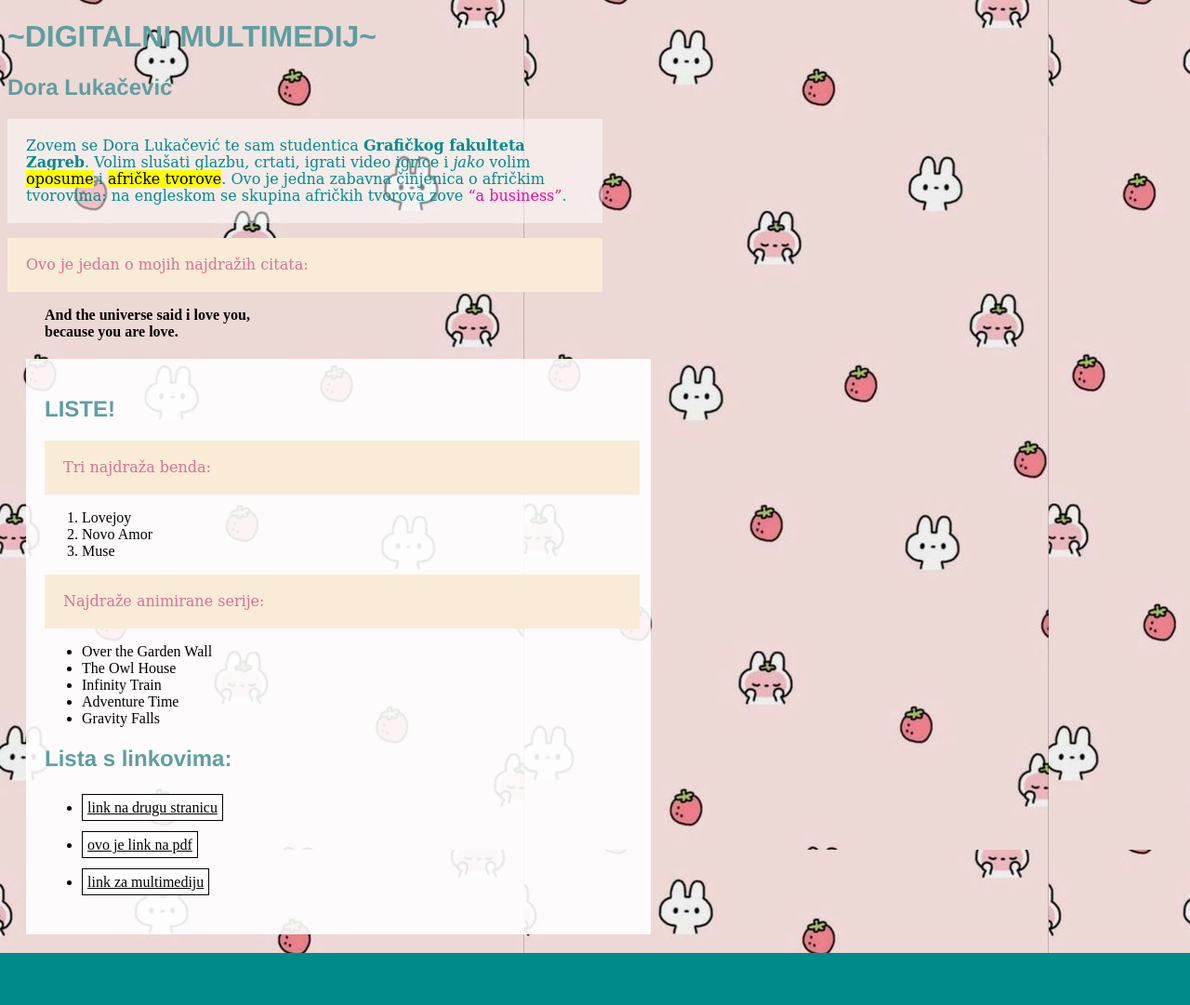
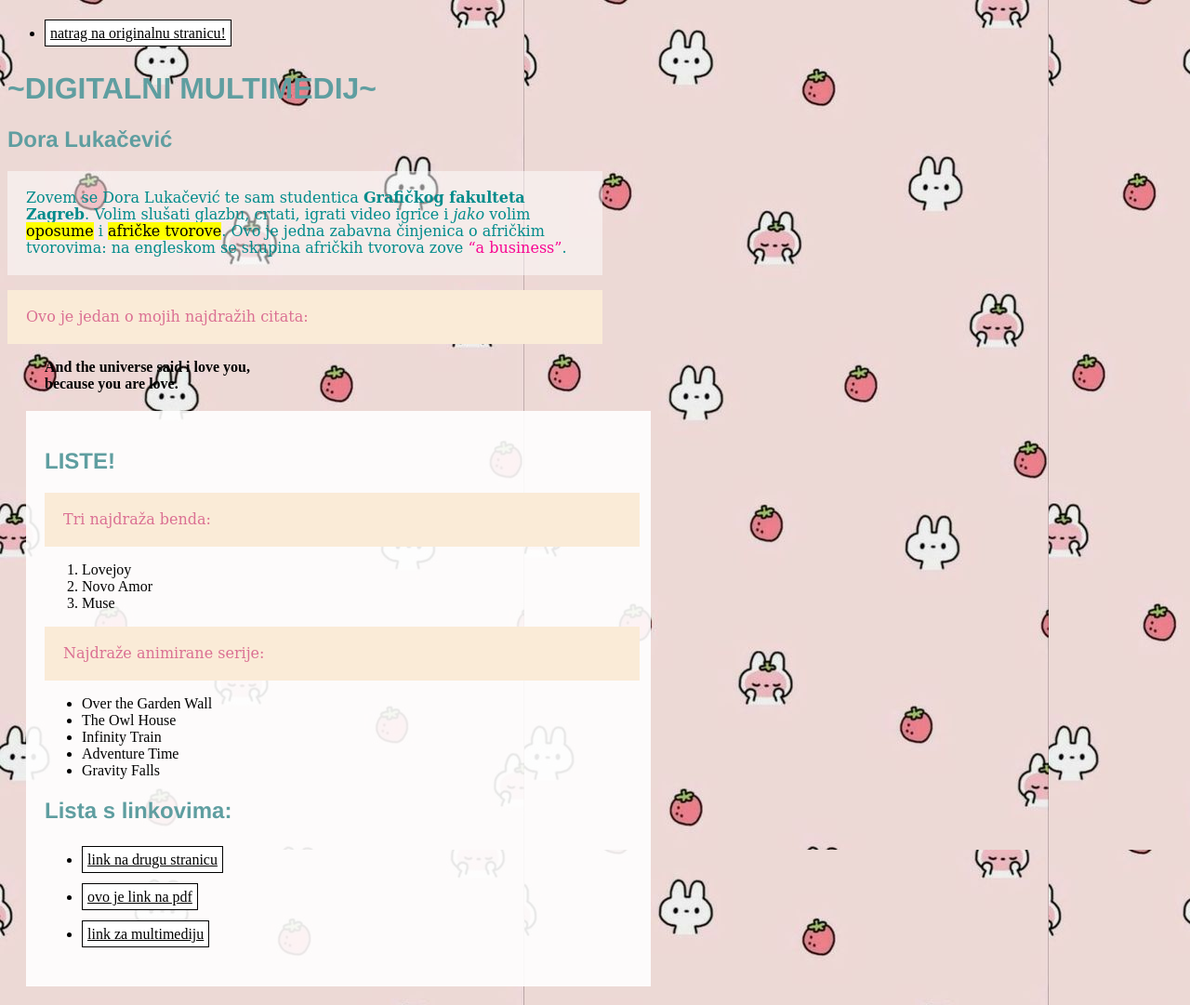
Before and after one commit to doralukacevic/DoraLukacevic, a plain HTML site: page html1/index.html in a window 1280 px wide. Shown: the whole page at 93% size. Before the commit the page ends 1025 px from the top, so only its background shows below. Drawn offline with Linux system fonts and the light colour scheme.

Commit message:
Add files via upload

```diff
--- a/html1/index.html
+++ b/html1/index.html
@@ -6,6 +6,11 @@
 	<link rel="stylesheet" href="stil.css"/>
 </head>
 <body class="pozadina">
+	<nav>
+		<ul>
+			<li><a href="../index.html">natrag na originalnu stranicu!</a></li>
+		</ul>
+	</nav>
 	<h1>~DIGITALNI MULTIMEDIJ~</h1>
 	<h2>Dora Lukačević</h2>
 	<p class="paragraf_2">Zovem se Dora Lukačević te sam studentica <b>Grafičkog fakulteta Zagreb</b>. Volim slušati glazbu, crtati, igrati video igrice i <i>jako</i> volim <mark>oposume</mark> i <mark>afričke tvorove</mark>.
```
